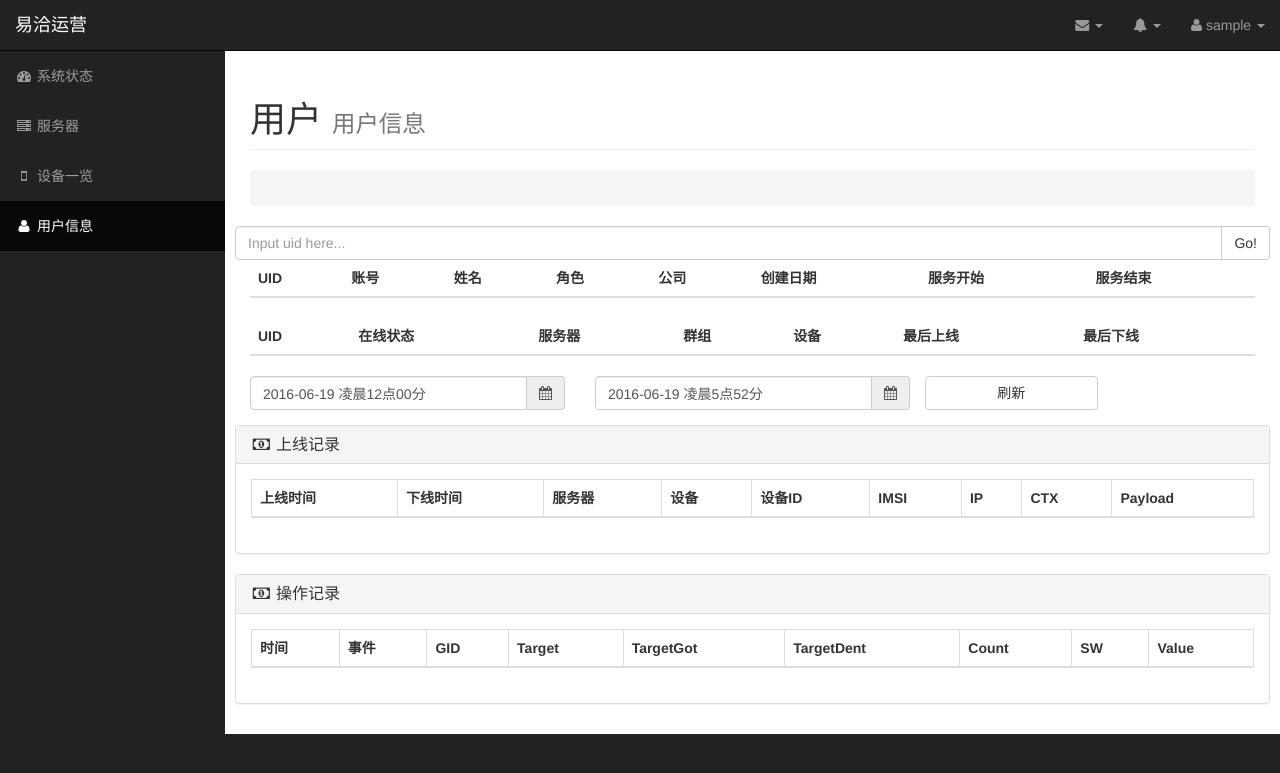
After one commit to maolin-cdzl/operationwebsit, a Django app: page /runtime/user/detail/ in a window 1280 px wide. The commit adds this page. Shown: the top 773 px of the page. Run offline with Django 3.2, Linux system fonts and the light colour scheme; the visitor is signed in with stand-in values (Sample User, id 1); grey boxes labelled with a size stand in for pictures from a placeholder-image service; lists and menus that the app fills with data are empty; some libraries are stand-ins or nearby versions.

Commit message:
user_detail

```diff
--- a/operation/static/js/echat-api.js
+++ b/operation/static/js/echat-api.js
@@ -23,13 +23,16 @@
 					url: host_url + url,
 					method: 'GET',
 					success: function(receivedData,status,info) {
-						if( typeof(receivedData) === 'string' ) {
-							callback(JSON.parse(receivedData));
-						} else {
-							callback(receivedData);
-						}
+						callback(receivedData);
+						//if( typeof(receivedData) === 'string' ) {
+						//	callback(JSON.parse(receivedData));
+						//} else {
+						//	callback(receivedData);
+						//}
 					},
-					error: api.onAjaxError
+					error: function(e) {
+						callback(null,e);
+					}
 				});
 			};
 			api._getEntityAttrib = function(entity,id,attrib,callback) {
@@ -37,13 +40,16 @@
 					url: host_url + '/' + entity + '/' + id + '/' + attrib,
 					method: 'GET',
 					success: function(receivedData,status,info) {
-						if( typeof(receivedData) === 'string' ) {
-							callback(JSON.parse(receivedData));
-						} else {
-							callback(receivedData);
-						}
+						callback(receivedData);
+						//if( typeof(receivedData) === 'string' ) {
+						//	callback(JSON.parse(receivedData));
+						//} else {
+						//	callback(receivedData);
+						//}
 					},
-					error: api.onAjaxError
+					error: function(e){
+						callback(null,e);
+					}
 				});
 			};
 			api._getEntityAttribWithParam = function(entity,id,attrib,options,callback) {
@@ -52,13 +58,16 @@
 					method: 'GET',
 					data: options,
 					success: function(receivedData,status,info) {
-						if( typeof(receivedData) === 'string' ) {
-							callback(JSON.parse(receivedData));
-						} else {
-							callback(receivedData);
-						}
+						callback(receivedData);
+						//if( typeof(receivedData) === 'string' ) {
+						//	callback(JSON.parse(receivedData));
+						//} else {
+						//	callback(receivedData);
+						//}
 					},
-					error: api.onAjaxError
+					error: function(e) {
+						callback(null,e);
+					}
 				});
 			};
 
@@ -97,6 +106,9 @@
 
 			api.userCount = function(callback) {
 				api._getStaticUrl('/user/count',callback);
+			};
+			api.userInfo = function(uid,callback) {
+				api._getEntityAttrib('user',uid,'info',callback);
 			};
 			api.userCompany = function(uid,callback) {
 				api._getEntityAttrib('user',uid,'company',callback);
--- /dev/null
+++ b/operation/static/js/user-detail.js
@@ -0,0 +1,208 @@
+function setupDatePicker() {
+	$('#dp-start').datetimepicker({locale: 'zh_CN'});
+	$('#dp-end').datetimepicker({
+		locale: 'zh_CN',
+		useCurrent: false //Important! See issue #1075
+	});
+	$("#dp-start").on("dp.change", function (e) {
+		$('#dp-end').data("DateTimePicker").minDate(e.date);
+	});
+	$("#dp-end").on("dp.change", function (e) {
+		$('#dp-start').data("DateTimePicker").maxDate(e.date);
+	});
+
+	var now = new Date();
+	$('#dp-end').data('DateTimePicker').date(now);
+	now.setHours(0);
+	now.setMinutes(0);
+	now.setSeconds(0);
+	now.setMilliseconds(0);
+	$('#dp-start').data('DateTimePicker').date(now);
+}
+
+api = undefined;
+current_uid = 0;
+
+function updateUserInfo() {
+	$('#user-info').find("tr:gt(0)").remove();
+	api.userInfo(current_uid,function(user,err){
+		if( user == null ) {
+			return;
+		}
+		$('#user-info').find('tbody:last').append('<tr>'
+			+ '<td>' + user.uid + '</td>'
+			+ '<td>' + user.account + '</td>'
+			+ '<td>' + user.name + '</td>'
+			+ '<td>' + user.role + '</td>'
+			+ '<td>' + user.company + '</td>'
+			+ '<td>' + user.create_time + '</td>'
+			+ '<td>' + user.service_begin + '</td>'
+			+ '<td>' + user.service_end + '</td>'
+			+ '</tr>'
+		);
+	});
+}
+
+function updateUserRuntimeInfo() {
+	$('#user-runtime').find("tr:gt(0)").remove();
+	var userRuntime = {	};
+	function setUserRuntime() {
+		$('#user-runtime').find('tbody:last').append('<tr>'
+			+ '<td>' + current_uid + '</td>'
+			+ '<td>' + userRuntime.state + '</td>'
+			+ '<td>' + userRuntime.server + '</td>'
+			+ '<td>' + userRuntime.group + '</td>'
+			+ '<td>' + userRuntime.device+ '</td>'
+			+ '<td>' + userRuntime.lastLogin + '</td>'
+			+ '<td>' + userRuntime.lastLogout + '</td>'
+			+ '</tr>'
+		);
+	}
+	api.userState(current_uid,function(state,err){
+		if( state ) {
+			userRuntime.state = state;
+		} else {
+			userRuntime.state = 'unknown';
+		}
+		if( Object.keys(userRuntime).length >= 6 ) {
+			setUserRuntime();
+		}
+	});
+	api.userServer(current_uid,function(ser,err){
+		if( ser ) {
+			userRuntime.server = ser;
+		} else {
+			userRuntime.server = 'unknown';
+		}
+		if( Object.keys(userRuntime).length >= 6 ) {
+			setUserRuntime();
+		}
+	});
+	api.userGroup(current_uid,function(group,err){
+		if( group ) {
+			userRuntime.group = group;
+		} else {
+			userRuntime.group = 0;
+		}
+		if( Object.keys(userRuntime).length >= 6 ) {
+			setUserRuntime();
+		}
+	});
+	api.userDevice(current_uid,function(dev,err){
+		if( dev ) {
+			userRuntime.device = dev;
+		} else {
+			userRuntime.device = 'unknown';
+		}
+		if( Object.keys(userRuntime).length >= 6 ) {
+			setUserRuntime();
+		}
+	});
+	api.userLastLogin(current_uid,function(login,err){
+		if( login ) {
+			userRuntime.lastLogin = login.datetime;
+		} else {
+			userRuntime.lastLogin = 'unknown';
+		}
+		if( Object.keys(userRuntime).length >= 6 ) {
+			setUserRuntime();
+		}
+	});
+	api.userLastLogout(current_uid,function(logout,err){
+		if( logout ) {
+			userRuntime.lastLogout = logout.datetime;
+		} else {
+			userRuntime.lastLogout = 'unknown';
+		}
+		if( Object.keys(userRuntime).length >= 6 ) {
+			setUserRuntime();
+		}
+	});
+}
+
+function updateSessionList() {
+	var start = $('#dp-start').data('DateTimePicker').date();
+	var end = $('#dp-end').data('DateTimePicker').date();
+	var options = {
+		start: start.format('YYYY-MM-DD HH:mm:ss'),
+		end: end.format('YYYY-MM-DD HH:mm:ss')
+	};
+	api.userSessions(current_uid,options,function(sessions,err){
+		if( !sessions ) {
+			return;
+		}
+		for(var i=0; i < sessions.length; i++) {
+			var session = sessions[i];
+			$('#session-table').find('tbody:last').append('<tr>'
+				+ '<td>' + session['l:tvstart'] + '</td>'
+				+ '<td>' + session['l:tvend'] + '</td>'
+				+ '<td>' + session['l:svc'] + '</td>'
+				+ '<td>' + session['l:dev'] + '</td>'
+				+ '<td>' + session['l:dev-id'] + '</td>'
+				+ '<td>' + session['l:imsi'] + '</td>'
+				+ '<td>' + session['l:ip'] + '</td>'
+				+ '<td>' + session['l:ctx'] + '</td>'
+				+ '<td>' + session['l:ex-pt'] + '</td>'
+				+ '</tr>'
+			);
+		}
+	});
+}
+
+function updateActionList() {
+	var start = $('#dp-start').data('DateTimePicker').date();
+	var end = $('#dp-end').data('DateTimePicker').date();
+	var options = {
+		start: start.format('YYYY-MM-DD HH:mm:ss'),
+		end: end.format('YYYY-MM-DD HH:mm:ss')
+	};
+
+	api.userActions(current_uid,options,function(actions,err) {
+		if( !actions ) {
+			return;
+		}
+		var dom = $('#action-table').find('tbody:last');
+		for(var i=0; i<actions.length; i++){
+			var action = actions[i];
+			dom.append('<tr>'
+				+ '<td>' + action['l:dt'] + '</td>'
+				+ '<td>' + action['l:event'] + '</td>'
+				+ '<td>' + ( action['l:gid'] || '') + '</td>'
+				+ '<td>' + ( action['l:tar'] || '') + '</td>'
+				+ '<td>' + ( action['l:tar-got'] || '') + '</td>'
+				+ '<td>' + ( action['l:tar-dent'] || '') + '</td>'
+				+ '<td>' + ( action['l:count'] || '') + '</td>'
+				+ '<td>' + ( action['l:sw'] || '') + '</td>'
+				+ '<td>' + ( action['l:val'] || '') + '</td>'
+				+ '</tr>'
+			);
+		}
+	});
+}
+
+$(document).ready(function(){
+	api = $.eChatApi();
+	setupDatePicker();
+	$('#uid-btn').click(function(){
+		refresh();
+	});
+	$('#uid-edit').keydown(function(e){
+		if(e.keyCode == 13) {
+			refresh();
+		}
+	});
+
+	function refresh() {
+		var uid = $('#uid-edit').val();
+		if( !uid || uid == current_uid ) {
+			return;
+		}
+		current_uid = uid;
+		updateUserInfo();
+		updateUserRuntimeInfo();
+
+		updateSessionList();
+		updateActionList();
+	}
+
+});
--- a/operation/templates/operation/base.html
+++ b/operation/templates/operation/base.html
@@ -159,6 +159,9 @@
                     <li {% if nav_active == "device" %}class="active"{% endif %}>
                         <a href="{% url "device" %}"><i class="fa fa-fw fa-mobile"></i> 设备一览</a>
                     </li>
+                    <li {% if nav_active == "user" %}class="active"{% endif %}>
+                        <a href="{% url "user_detail" %}"><i class="fa fa-fw fa-user"></i> 用户信息</a>
+                    </li>
                 </ul>
             </div>{% endblock sb_admin_sidebar %}
             <!-- /.navbar-collapse -->
--- /dev/null
+++ b/operation/templates/operation/user_detail.html
@@ -0,0 +1,142 @@
+{% extends "operation/base.html" %}
+{% load static %}
+{% block sb_admin_title %}用户{% endblock sb_admin_title %}
+{% block sb_admin_subheading %}<small>用户信息</small>{% endblock sb_admin_subheading %}
+{% block sb_admin_breadcrumb %}{% endblock sb_admin_breadcrumb %}
+{% block sb_admin_breadcrumb_active %}{% endblock sb_admin_breadcrumb_active %}
+{% block sb_admin_content %}
+<div class="row">
+	<div class="input-group">
+		<input id="uid-edit" type="text" class="form-control" placeholder="Input uid here...">
+		<span class="input-group-btn">
+			<button id="uid-btn" class="btn btn-default" type="button">Go!</button>
+		</span>
+	</div>
+</div>
+
+<table id="user-info" class="table">
+	<thead>
+		<tr>
+			<th>UID</th>
+			<th>账号</th>
+			<th>姓名</th>
+			<th>角色</th>
+			<th>公司</th>
+			<th>创建日期</th>
+			<th>服务开始</th>
+			<th>服务结束</th>
+		</tr>
+	</thead>
+	<tbody>
+	</tbody>
+</table>
+
+<table id="user-runtime" class="table">
+	<thead>
+		<tr>
+			<th>UID</th>
+			<th>在线状态</th>
+			<th>服务器</th>
+			<th>群组</th>
+			<th>设备</th>
+			<th>最后上线</th>
+			<th>最后下线</th>
+		</tr>
+	</thead>
+	<tbody>
+	</tbody>
+</table>
+
+<div class="row">
+    <div class='col-md-4'>
+        <div class="form-group">
+            <div class='input-group date' id='dp-start'>
+                <input type='text' class="form-control" />
+                <span class="input-group-addon">
+                    <span class="fa fa-calendar"></span>
+                </span>
+            </div>
+        </div>
+    </div>
+	<div class='col-md-4'>
+		<div class="form-group">
+			<div class='input-group date' id='dp-end'>
+				<input type='text' class="form-control" />
+				<span class="input-group-addon">
+					<span class="fa fa-calendar"></span>
+				</span>
+			</div>
+		</div>
+	</div>
+	<button id="refresh" type="button" class="btn btn-default col-md-2">刷新</button>
+</div>
+<div class="row">
+	<div class="panel panel-default">
+		<div class="panel-heading">
+			<h3 class="panel-title"><i class="fa fa-money fa-fw"></i> 上线记录</h3>
+		</div>
+		<div class="panel-body">
+			<div class="table-responsive">
+				<table id="session-table" class="table table-bordered table-hover table-striped">
+					<thead>
+						<tr>
+							<th>上线时间</th>
+							<th>下线时间</th>
+							<th>服务器</th>
+							<th>设备</th>
+							<th>设备ID</th>
+							<th>IMSI</th>
+							<th>IP</th>
+							<th>CTX</th>
+							<th>Payload</th>
+						</tr>
+					</thead>
+					<tbody>
+					</tbody>
+				</table>
+			</div>
+		</div>
+	</div>
+</div>
+<div class="row">
+	<div class="panel panel-default">
+		<div class="panel-heading">
+			<h3 class="panel-title"><i class="fa fa-money fa-fw"></i> 操作记录</h3>
+		</div>
+		<div class="panel-body">
+			<div class="table-responsive">
+				<table id="action-table" class="table table-bordered table-hover table-striped">
+					<thead>
+						<tr>
+							<th>时间</th>
+							<th>事件</th>
+							<th>GID</th>
+							<th>Target</th>
+							<th>TargetGot</th>
+							<th>TargetDent</th>
+							<th>Count</th>
+							<th>SW</th>
+							<th>Value</th>
+						</tr>
+					</thead>
+					<tbody>
+					</tbody>
+				</table>
+			</div>
+		</div>
+	</div>
+</div>
+
+{% endblock sb_admin_content %}
+{% block sb_admin_custom_js %}
+    <script src="{% static "js/moment-with-locales.min.js" %}"></script>
+    <script src="{% static "js/bootstrap-datetimepicker.min.js" %}"></script>
+    <script src="{% static "js/plugins/flot/jquery.flot.js" %}"></script>
+    <script src="{% static "js/plugins/flot/jquery.flot.tooltip.min.js" %}"></script>
+    <script src="{% static "js/plugins/flot/jquery.flot.resize.js" %}"></script>
+    <script src="{% static "js/plugins/flot/jquery.flot.time.js" %}"></script>
+    <script src="{% static "js/plugins/flot/jquery.flot.axislabels.js" %}"></script>
+    <script src="{% static "js/jquery.sse.js" %}"></script>
+    <script src="{% static "js/echat-api.js" %}"></script>
+    <script src="{% static "js/user-detail.js" %}"></script>
+{% endblock sb_admin_custom_js %}
--- a/operation/urls.py
+++ b/operation/urls.py
@@ -8,6 +8,7 @@ urlpatterns = [
     url(r'runtime/$', opt_views.runtime, name='runtime'),
     url(r'runtime/device/$', opt_views.device, name='device'),
     url(r'runtime/server/$', opt_views.server,name='server'),
+    url(r'runtime/user/detail/$', opt_views.user_detail,name='user_detail'),
     url(r'charts/$', opt_views.charts, name='sb_admin_charts'),
     url(r'tables/$', opt_views.tables, name='sb_admin_tables'),
     url(r'forms/$', opt_views.forms, name='sb_admin_forms'),
--- a/operation/views.py
+++ b/operation/views.py
@@ -32,8 +32,11 @@ def device(request):
 
 @login_required
 def server(request):
-    return render(request, "operation/server.html",
-                  {"nav_active":"server"})
+    return render(request, "operation/server.html",{"nav_active":"server"})
+
+@login_required
+def user_detail(request):
+    return render(request, "operation/user_detail.html",{"nav_active":"user"})
 
 def charts(request):
     """Charts page.
```
Also changed, not shown: operation/static/js/server.js (+4 -4 lines).
